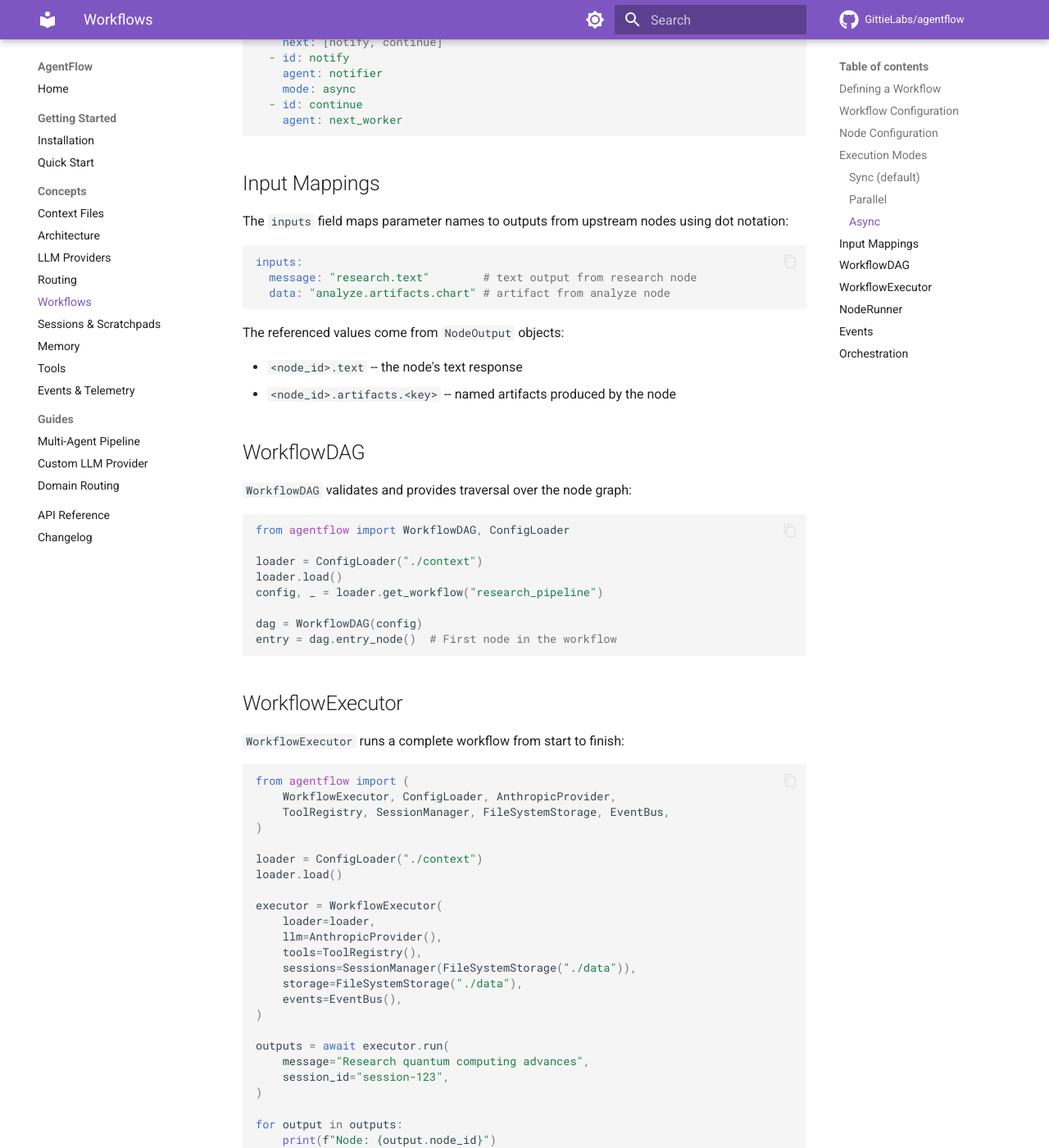
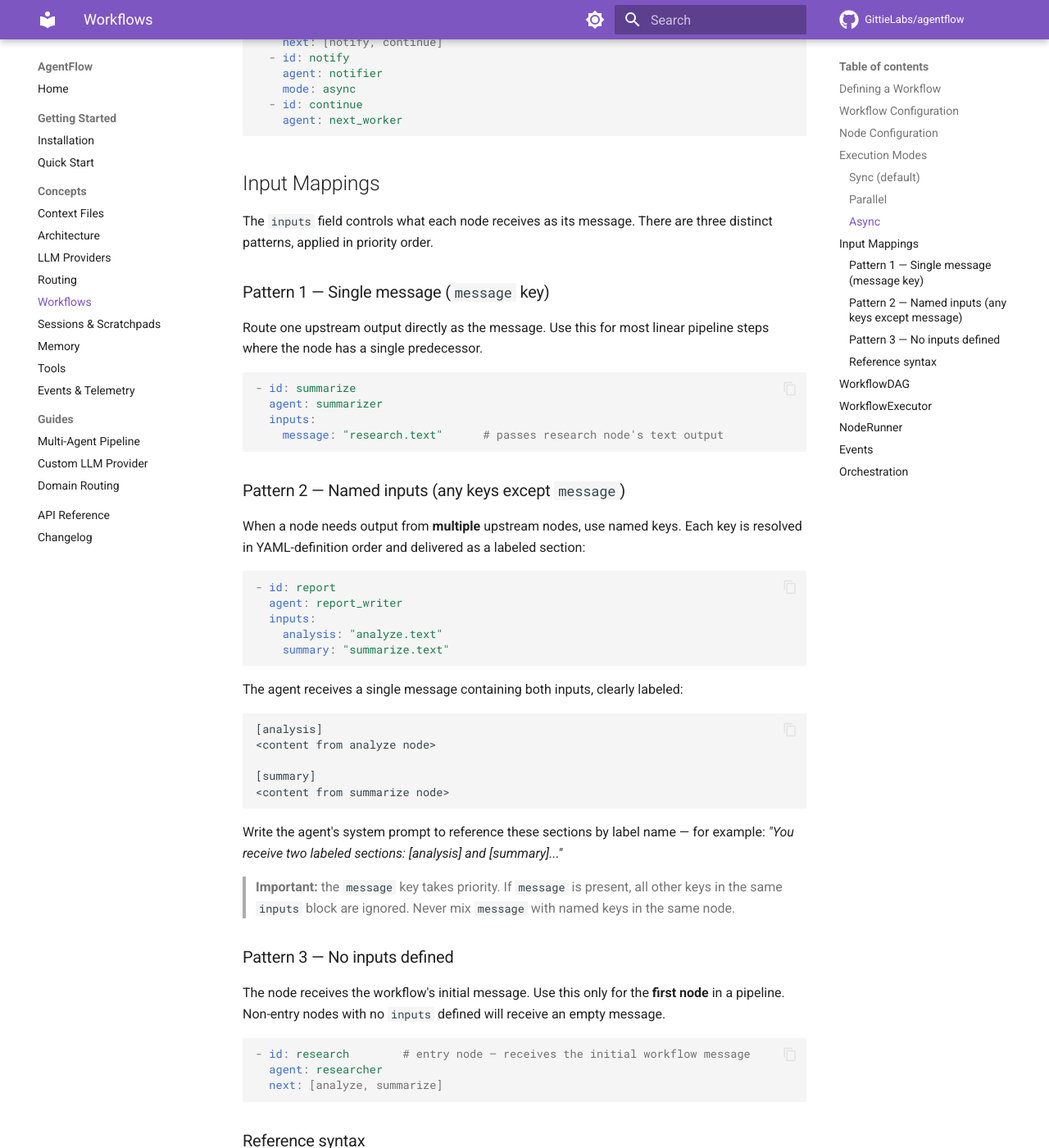
Before and after one commit to GittieLabs/agentflow, an MkDocs documentation site: the page built from docs/concepts/workflows.md, in a window 1280 px wide and 1400 px high, scrolled down 2580 px. Shown: the whole window at 82% size. Built offline with MkDocs 1.6.1 and Material for MkDocs 9.7.7, drawn with Linux system fonts in a browser that asks for light colours; comment, search, counter and statistics services are not loaded; some of the changed text lies outside the part shown.

Commit message:
feat: named inputs deliver labeled sections to agents (v0.5.2)
Previously, workflow nodes with non-`message` input keys (e.g.
`outline: "outline.text"`, `sections: "write.text"`) were resolved via
`_predecessors()` and concatenated without labels in non-deterministic
set-iteration order. The keys were functionally meaningless names.

This change makes named inputs first-class:

- **Named inputs** (any keys except `message`) are now resolved in
  YAML-definition order and delivered as labeled sections:

      [outline]
      <outline content>

      [sections]
      <sections content>

  Agent system prompts should reference these labels by name.

- **`message` key** behavior is unchanged — routes one upstream output
  directly as the message.

- **No inputs defined** behavior is unchanged — entry-node path, receives
  the workflow's initial message via `__initial__`.

Also renames `_predecessors()` → `_input_node_ids()` to better reflect its
sole remaining responsibility (filtering outputs for scratchpad writes).

Added four tests covering: labeled format, definition-order preservation,
missing upstream node handling, and end-to-end workflow integration.

Updated `docs/concepts/workflows.md` (Input Mappings section) and
`docs/guides/multi-agent-pipeline.md` to document all three patterns
with clear examples and migration guidance.

Co-Authored-By: Claude Sonnet 4.6 <noreply@anthropic.com>

````diff
--- a/docs/changelog.md
+++ b/docs/changelog.md
@@ -1,6 +1,59 @@
 # Changelog
 
 All notable changes to AgentFlow are documented here.
+
+## 0.5.2
+
+### Changed
+
+- **Named inputs deliver labeled sections to agents.** When a workflow node
+  defines `inputs` with keys other than `message`, each key is now resolved
+  in YAML-definition order and delivered as a labeled `[key]\nvalue` section.
+  Previously, non-`message` keys were processed through `_predecessors()` and
+  concatenated without labels in non-deterministic (set iteration) order.
+
+  Before (0.5.1 behavior — unlabeled, unordered):
+
+  ```
+  ## Section 1
+  Body text.
+
+  # Outline content
+  ```
+
+  After (0.5.2 behavior — labeled, definition order):
+
+  ```
+  [outline]
+  # Outline content
+
+  [sections]
+  ## Section 1
+  Body text.
+  ```
+
+  **Migration:** Agent system prompts that receive named inputs should be
+  updated to reference the labeled sections by key name.  The `message` key
+  pattern is unchanged.
+
+### Fixed
+
+- `NodeRunner._predecessors()` renamed to `_input_node_ids()` with corrected
+  docstring.  The method is used only for scratchpad context filtering; it is
+  no longer involved in message resolution.
+
+### Added
+
+- Four new tests covering named inputs: labeled section format, definition
+  order preservation, missing upstream node handling, and end-to-end workflow
+  integration.
+
+## 0.5.1
+
+### Fixed
+
+- Release workflow: no longer fails if a GitHub release already exists for
+  the current tag.
 
 ## 0.5.0 (alpha)
 
--- a/docs/concepts/workflows.md
+++ b/docs/concepts/workflows.md
@@ -110,18 +110,83 @@ nodes:
 
 ## Input Mappings
 
-The `inputs` field maps parameter names to outputs from upstream nodes using dot notation:
+The `inputs` field controls what each node receives as its message.  There are three distinct patterns, applied in priority order.
+
+### Pattern 1 — Single message (`message` key)
+
+Route one upstream output directly as the message.  Use this for most linear
+pipeline steps where the node has a single predecessor.
+
+```yaml
+- id: summarize
+  agent: summarizer
+  inputs:
+    message: "research.text"      # passes research node's text output
+```
+
+### Pattern 2 — Named inputs (any keys except `message`)
+
+When a node needs output from **multiple** upstream nodes, use named keys.
+Each key is resolved in YAML-definition order and delivered as a labeled
+section:
+
+```yaml
+- id: report
+  agent: report_writer
+  inputs:
+    analysis: "analyze.text"
+    summary: "summarize.text"
+```
+
+The agent receives a single message containing both inputs, clearly labeled:
+
+```
+[analysis]
+<content from analyze node>
+
+[summary]
+<content from summarize node>
+```
+
+Write the agent's system prompt to reference these sections by label name —
+for example: *"You receive two labeled sections: [analysis] and [summary]..."*
+
+> **Important:** the `message` key takes priority.  If `message` is present,
+> all other keys in the same `inputs` block are ignored.  Never mix `message`
+> with named keys in the same node.
+
+### Pattern 3 — No inputs defined
+
+The node receives the workflow's initial message.  Use this only for the
+**first node** in a pipeline.  Non-entry nodes with no `inputs` defined will
+receive an empty message.
+
+```yaml
+- id: research        # entry node — receives the initial workflow message
+  agent: researcher
+  next: [analyze, summarize]
+```
+
+### Reference syntax
+
+All input values use dot notation to reference prior node outputs:
 
 ```yaml
 inputs:
-  message: "research.text"        # text output from research node
-  data: "analyze.artifacts.chart" # artifact from analyze node
+  data: "research.text"            # text output from the 'research' node
+  leads: "extract.artifacts.leads" # named artifact from the 'extract' node
 ```
 
-The referenced values come from `NodeOutput` objects:
+Supported reference forms:
 
-- `<node_id>.text` -- the node's text response
-- `<node_id>.artifacts.<key>` -- named artifacts produced by the node
+- `<node_id>.text` — the node's full text response
+- `<node_id>.artifacts.<key>` — a named artifact produced by the node
+
+The `node_id` can be **any previously completed node**, not just a direct DAG
+predecessor.  The executor passes all completed outputs to each node, so you
+can reference a grandparent or sibling node directly.  That said, always add
+the corresponding DAG edge (`next:` entry) so the execution order is
+guaranteed.
 
 ## WorkflowDAG
 
--- a/pyproject.toml
+++ b/pyproject.toml
@@ -4,7 +4,7 @@ build-backend = "hatchling.build"
 
 [project]
 name = "gittielabs-agentflow"
-version = "0.5.1"
+version = "0.5.2"
 description = "Context engineering framework for multi-agent systems"
 readme = "README.md"
 requires-python = ">=3.11"
````
Also changed, not shown: docs/guides/multi-agent-pipeline.md (+34 -4 lines), 2 other files.
